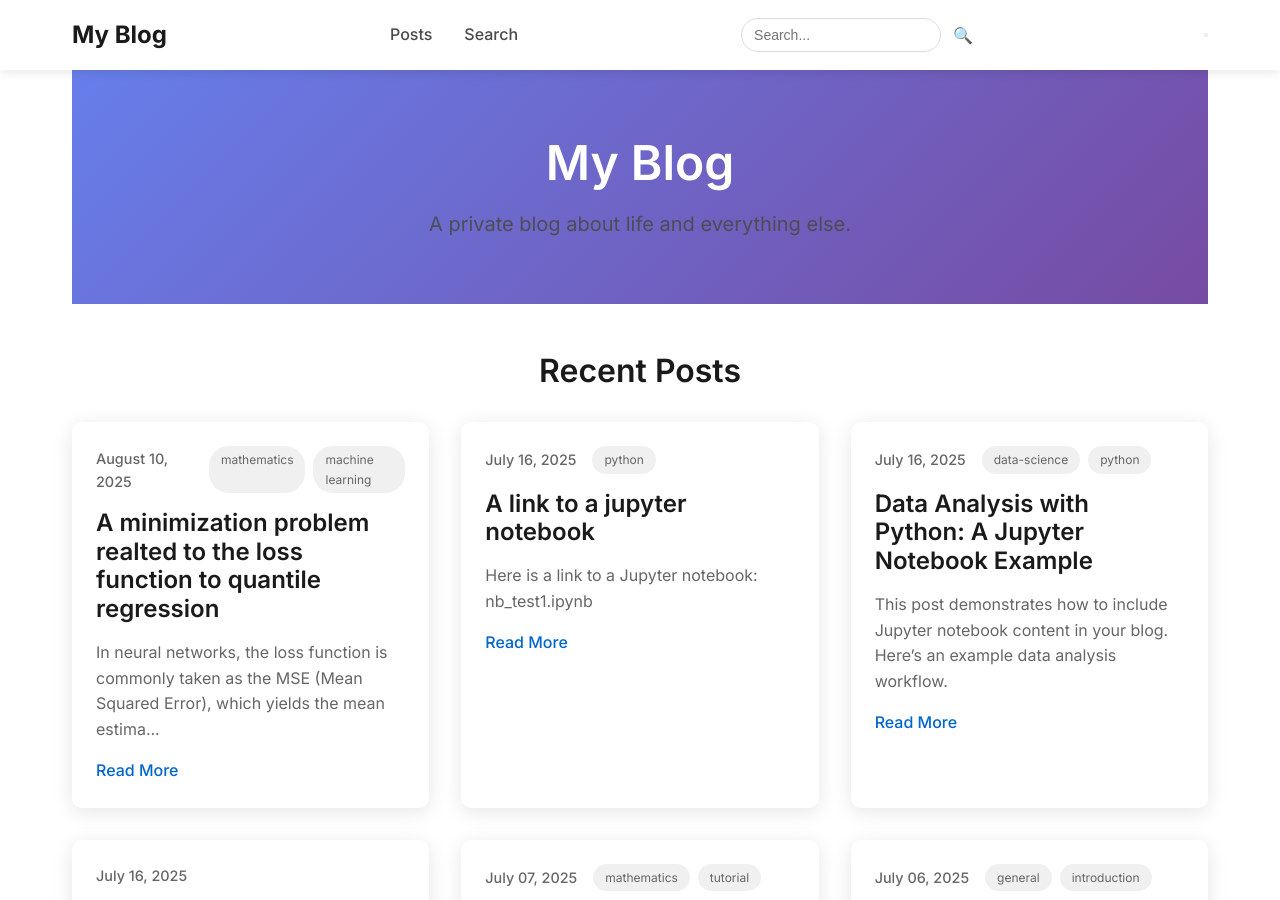
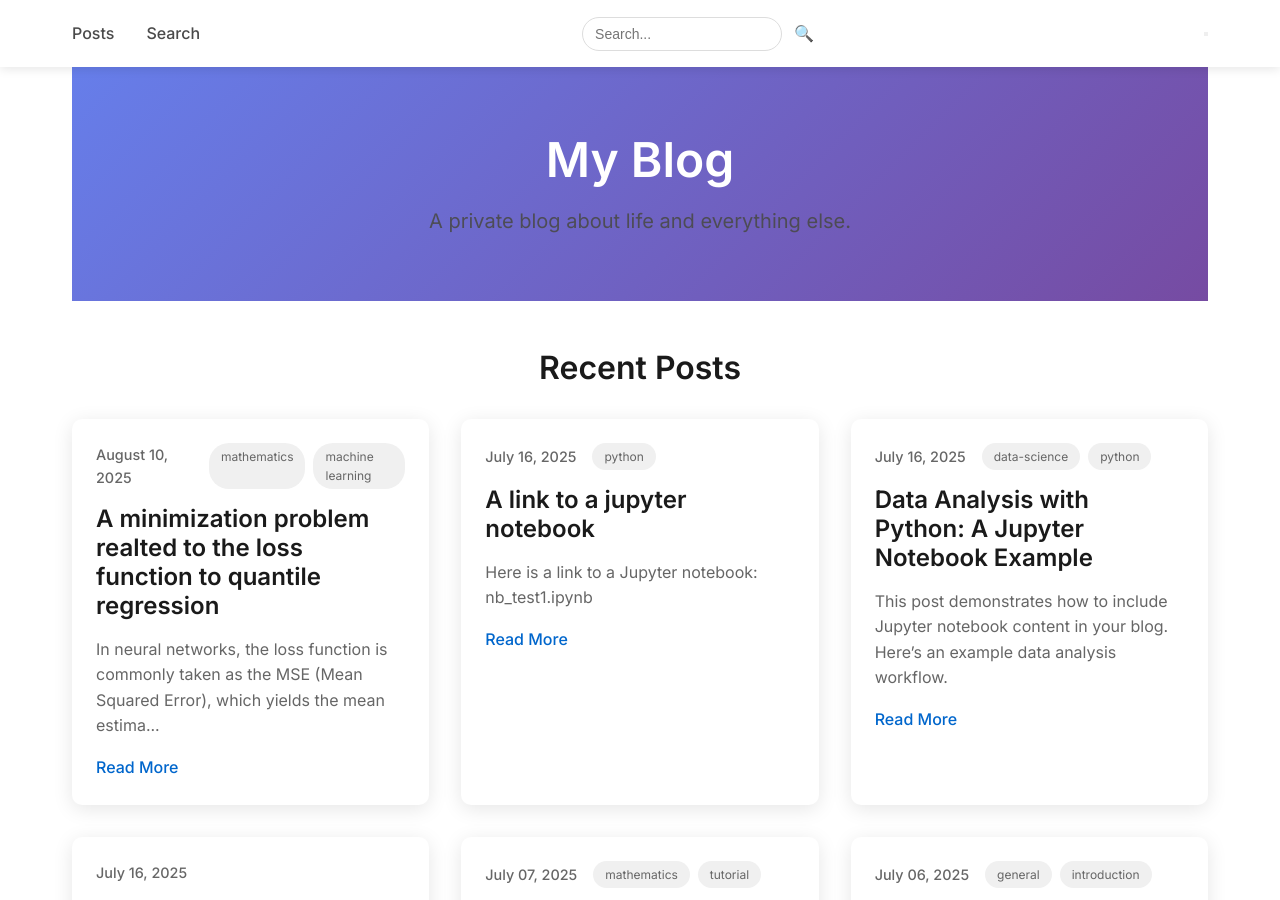
Before and after one commit to qsongatwpi/blogs1, a Jekyll site: the page built from index.html, in a window 1280 px wide and 900 px high. Built offline with Jekyll 4.4.1, drawn with Linux system fonts in a browser that asks for light colours.

Commit message:
Remove site title link from navigation bar

```diff
--- a/_layouts/default.html
+++ b/_layouts/default.html
@@ -39,7 +39,6 @@
   <header class="site-header">
     <nav class="navbar">
       <div class="nav-container">
-        <a href="{{ '/' | relative_url }}" class="nav-brand">{{ site.title }}</a>
 
         <div class="nav-menu">
           {% for item in site.navigation %}
```
